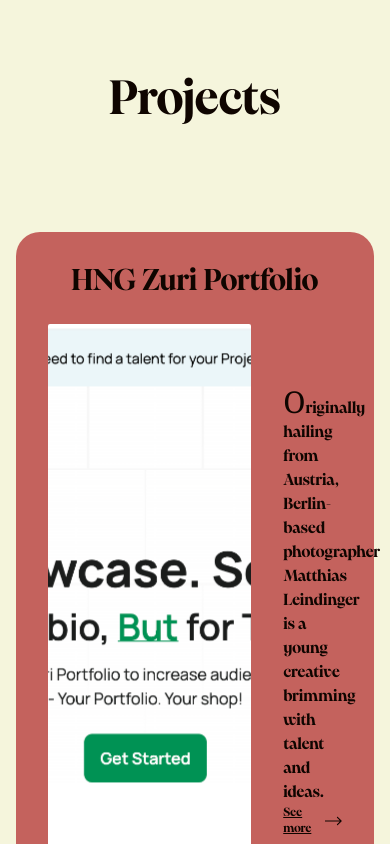
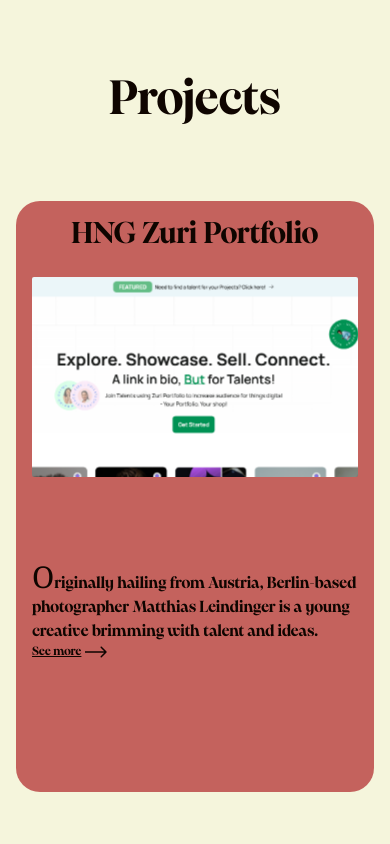
Before and after one commit to CMI-James/main-portfolio, a Next.js app: page / in a window 390 px wide. Shown: the part 2920-3764 px from the top of the page. Built offline with nearby package versions, Linux system fonts and the light colour scheme.

Commit message:
improvements

```diff
--- a/src/pages/projects/components/projectsCard.jsx
+++ b/src/pages/projects/components/projectsCard.jsx
@@ -53,14 +53,14 @@ const Card = ({
   return (
     <div
       ref={container}
-      className="h-screen flex flex-col items-center justify-center sticky top-0"
+      className=" h-screen flex flex-col items-start justify-start sticky top-0"
     >
       <motion.div
         style={{
           scale,
           top: `calc(${i * 10}px)`,
         }}
-        className="flex flex-col relative h-[85%] w-full rounded-3xl p-8 origin-top mt-16 transition-colors duration-700"
+        className="flex flex-col  relative h-[70vh] md:h-[65vh] xl:h-[85vh] 2xl:h-[70vh] w-full rounded-3xl p-4 xl:p-8 origin-top mt-16 transition-colors duration-700"
         animate={{
           backgroundColor: currentColor,
         }}
@@ -71,8 +71,8 @@ const Card = ({
         <h2 className="text-center m-0 text-3xl text-brown-1000 dark:text-beige duration-700 transition-colors">
           {title}
         </h2>
-        <div className="flex h-full mt-6 gap-8">
-          <div className="relative w-[80%] h-full rounded-sm overflow-hidden">
+        <div className="flex flex-col xl:flex-row h-full mt-6 gap-8">
+          <div className="relative xl:w-[80%] h-[40%] md:h-[65%] xl:h-full rounded-sm overflow-hidden">
             <motion.div
               className="w-full h-full rounded-3xl"
               style={{ scale: imageScale }}
@@ -85,7 +85,7 @@ const Card = ({
               />
             </motion.div>
           </div>
-          <div className="w-[20%] relative top-[10%] text-brown-1000 dark:text-beige duration-700 transition-colors">
+          <div className="xl:w-[20%] relative top-[10%] text-brown-1000 dark:text-beige duration-700 transition-colors">
             <p className="text-base first-letter:text-3xl first-letter:font-serif">
               {description}
             </p>
```
